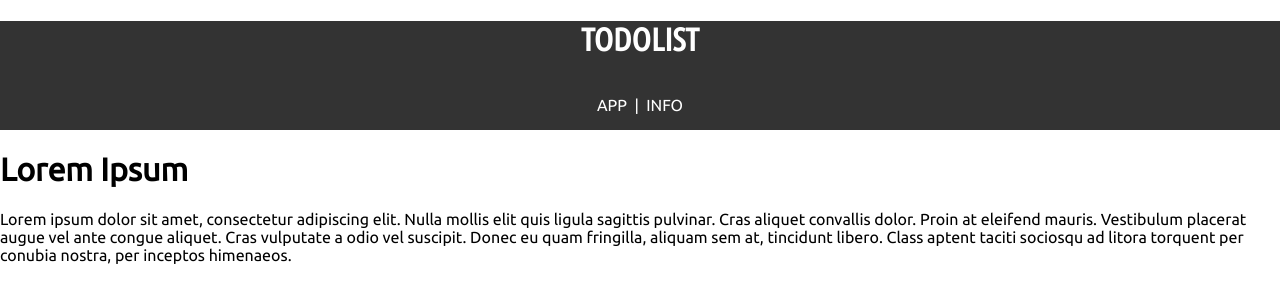
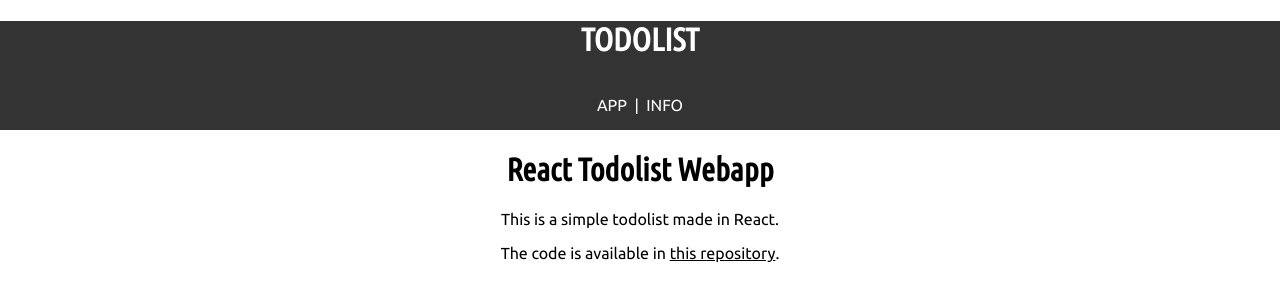
Before and after one commit to Armiixteryx/react-todolist, a React (Create React App) app: page /info in a window 1280 px wide. Shown: the top 302 px of the page. Built offline with nearby package versions, Linux system fonts and the light colour scheme.

Commit message:
Updated information area

```diff
--- a/src/components/Information.js
+++ b/src/components/Information.js
@@ -1,11 +1,26 @@
 import React from 'react';
+import styled from 'styled-components';
+
+const Wrapper = styled.div`
+    text-align: center;
+`;
+
+const Title = styled.h1`
+    font-family: 'Ubuntu Condensed', sans-serif;
+`;
+
+const RepoLink = styled.a`
+    color: initial;
+    text-decoration: underline;
+`;
 
 const Information = () => {
     return (
-        <div>
-            <h1>Lorem Ipsum</h1>
-            <p>Lorem ipsum dolor sit amet, consectetur adipiscing elit. Nulla mollis elit quis ligula sagittis pulvinar. Cras aliquet convallis dolor. Proin at eleifend mauris. Vestibulum placerat augue vel ante congue aliquet. Cras vulputate a odio vel suscipit. Donec eu quam fringilla, aliquam sem at, tincidunt libero. Class aptent taciti sociosqu ad litora torquent per conubia nostra, per inceptos himenaeos.</p>
-        </div>
+        <Wrapper>
+            <Title>React Todolist Webapp</Title>
+            <p>This is a simple todolist made in React.</p>
+            <p>The code is available in <RepoLink href="https://github.com/Armiixteryx/react-todolist">this repository</RepoLink>.</p>
+        </Wrapper>
     );
 }
 
```
